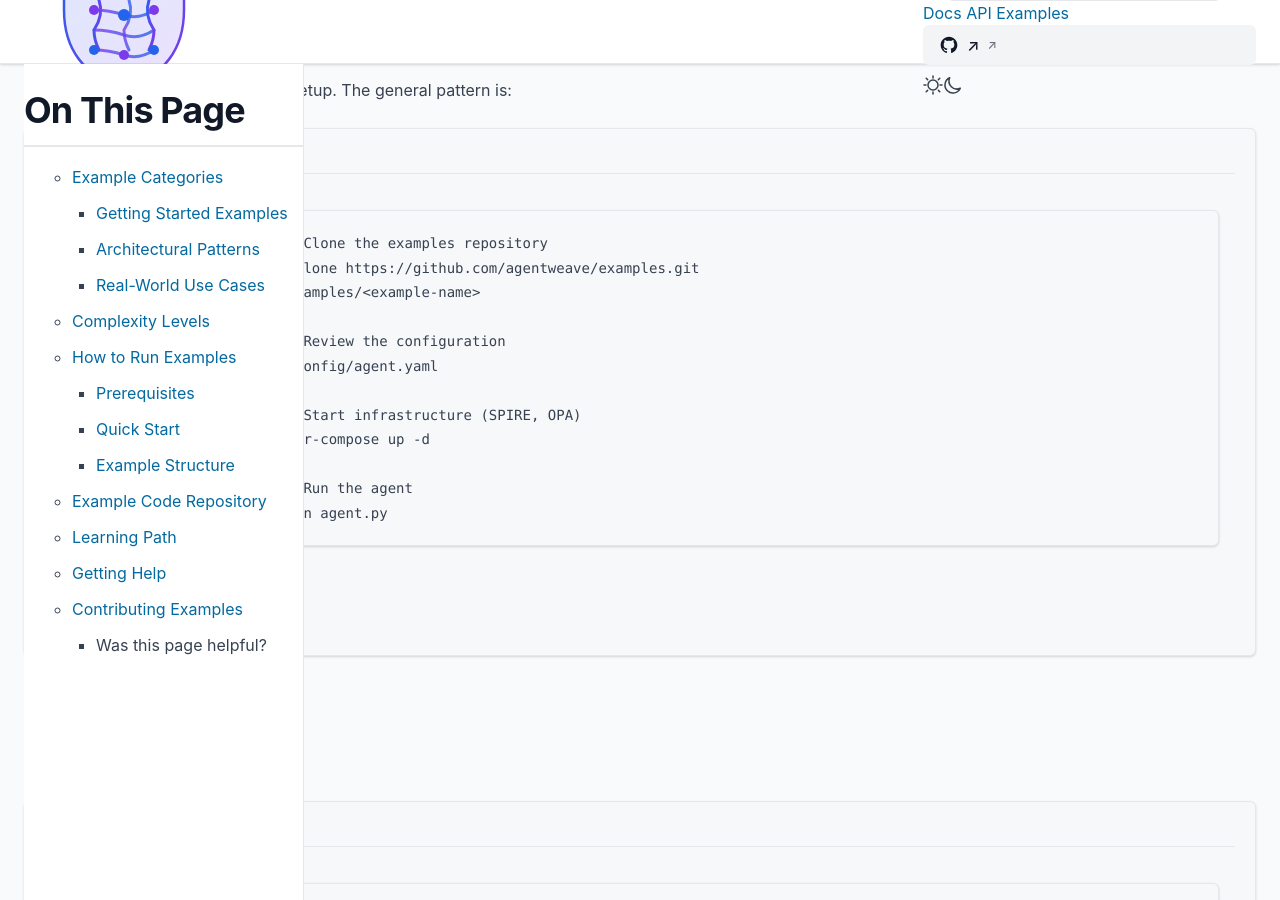
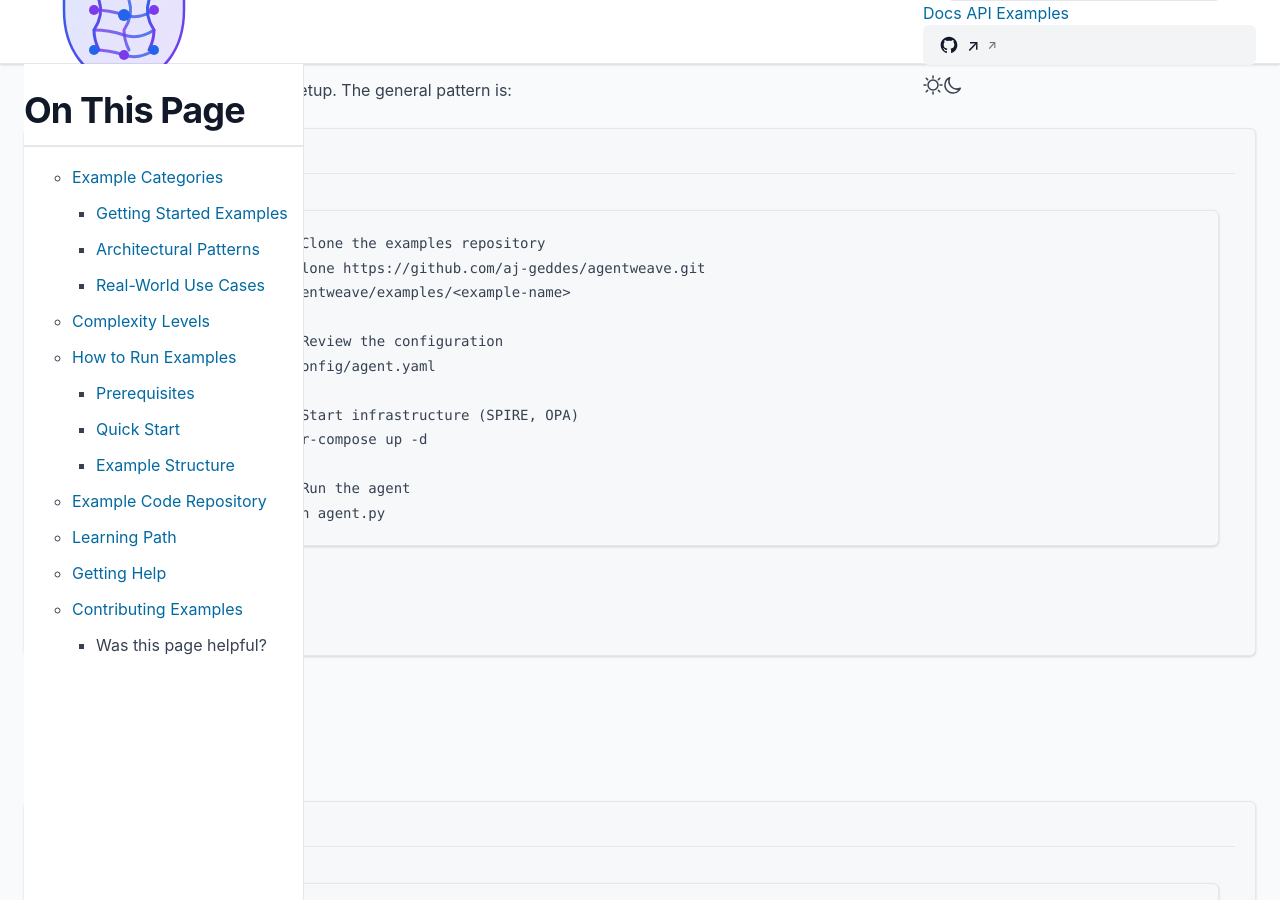
Before and after one commit to aj-geddes/agentweave, a Jekyll site: the page built from docs/examples/index.md, in a window 1280 px wide and 900 px high, scrolled down 5832 px. Built offline with Jekyll 4.4.1, drawn with Linux system fonts in a browser that asks for light colours; some of the changed text lies outside the part shown.

Commit message:
Fix incorrect GitHub URLs throughout documentation
Changed github.com/agentweave/agentweave to github.com/aj-geddes/agentweave
Changed docs.agentweave.io to aj-geddes.github.io/agentweave/

🤖 Generated with [Claude Code](https://claude.com/claude-code)

Co-Authored-By: Claude Opus 4.5 <noreply@anthropic.com>

````diff
--- a/docs/examples/index.md
+++ b/docs/examples/index.md
@@ -73,8 +73,8 @@ Each example includes a complete setup. The general pattern is:
 
 ```bash
 # 1. Clone the examples repository
-git clone https://github.com/agentweave/examples.git
-cd examples/<example-name>
+git clone https://github.com/aj-geddes/agentweave.git
+cd agentweave/examples/<example-name>
 
 # 2. Review the configuration
 cat config/agent.yaml
@@ -108,11 +108,11 @@ example-name/
 
 ## Example Code Repository
 
-All examples are available in the [AgentWeave Examples Repository](https://github.com/agentweave/examples):
+All examples are available in the [AgentWeave Repository](https://github.com/aj-geddes/agentweave):
 
 ```bash
-git clone https://github.com/agentweave/examples.git
-cd examples
+git clone https://github.com/aj-geddes/agentweave.git
+cd agentweave/examples
 ```
 
 The repository includes:
@@ -136,15 +136,15 @@ We recommend following examples in this order:
 
 ## Getting Help
 
-- **Documentation Issues**: [Open an issue](https://github.com/agentweave/agentweave/issues)
-- **Example Questions**: [GitHub Discussions](https://github.com/agentweave/examples/discussions)
+- **Documentation Issues**: [Open an issue](https://github.com/aj-geddes/agentweave/issues)
+- **Example Questions**: [GitHub Discussions](https://github.com/aj-geddes/agentweave/discussions)
 - **Community**: [Discord Server](https://discord.gg/agentweave)
 
 ## Contributing Examples
 
 Have a useful pattern or use case? We welcome contributions!
 
-See [Contributing Guide](https://github.com/agentweave/examples/blob/main/CONTRIBUTING.md) for:
+See [Contributing Guide](https://github.com/aj-geddes/agentweave/blob/main/CONTRIBUTING.md) for:
 - Example submission guidelines
 - Code quality standards
 - Documentation requirements
````
Also changed, not shown: docs/getting-started/index.md (+5 -5 lines), docs/getting-started/installation.md (+4 -4 lines), docs/quickstart.md (+4 -4 lines), docs/troubleshooting/index.md (+4 -4 lines), docs/troubleshooting/support.md (+9 -9 lines).
